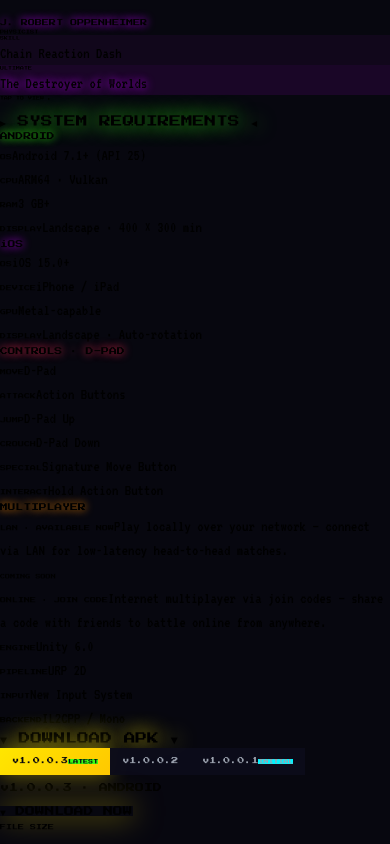
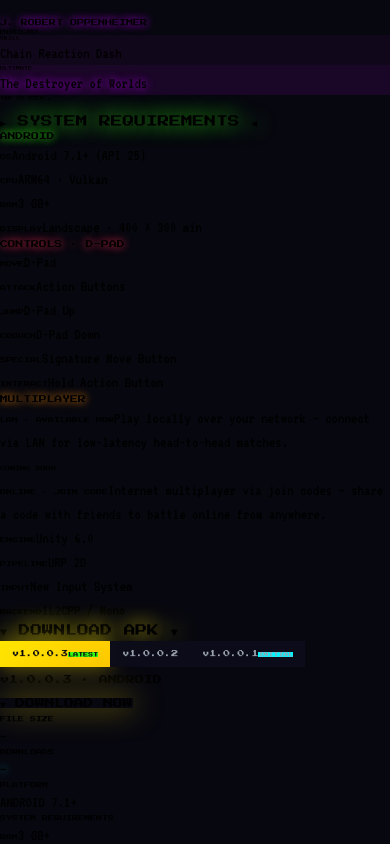
Before and after one commit to gabbyygab/mindOverMatterWp, a React (Vite) app: page / in a window 390 px wide. Shown: the part 6940-7784 px from the top of the page. Built offline with nearby package versions, Linux system fonts and the light colour scheme; no server answers.

Commit message:
v1.0.0.3

```diff
--- a/src/App.jsx
+++ b/src/App.jsx
@@ -154,7 +154,7 @@ const NAV_ITEMS = [
 const TEAM_MEMBERS = [
   {
     name: 'ROBB JULLIAN OLAZO',
-    role: 'Assets Designer',
+    role: 'Assistant Developer',
     img: robbImg,
     accent: '#00F5FF',
     accentClass: 'text-cyan-400',
@@ -722,7 +722,7 @@ export default function App() {
           </SectionTitle>
 
           {/* Mobile Requirements */}
-          <div className="grid grid-cols-1 sm:grid-cols-2 gap-4 mb-4">
+          <div className="mb-4">
             <Panel accent="#39FF14">
               <p className="font-pixel text-green-400 tracking-widest mb-3 sm:mb-4"
                  style={{ fontSize: 'clamp(7px, 2vw, 9px)', textShadow: '0 0 8px #39FF14' }}>
@@ -737,26 +737,6 @@ export default function App() {
                 ].map(([label, val]) => (
                   <div key={label} className="flex items-start gap-1.5 sm:gap-2">
                     <span className="font-pixel text-green-400 shrink-0 w-14 sm:w-16" style={{ fontSize: 'clamp(6px, 1.5vw, 7px)' }}>{label}</span>
-                    <span className="font-vt text-gray-300 text-base sm:text-lg leading-tight">{val}</span>
-                  </div>
-                ))}
-              </div>
-            </Panel>
-
-            <Panel accent="#BF00FF">
-              <p className="font-pixel text-purple-500 tracking-widest mb-3 sm:mb-4"
-                 style={{ fontSize: 'clamp(7px, 2vw, 9px)', textShadow: '0 0 8px #BF00FF' }}>
-                iOS
-              </p>
-              <div className="space-y-2 sm:space-y-3">
-                {[
-                  ['OS', 'iOS 15.0+'],
-                  ['DEVICE', 'iPhone / iPad'],
-                  ['GPU', 'Metal-capable'],
-                  ['DISPLAY', 'Landscape · Auto-rotation'],
-                ].map(([label, val]) => (
-                  <div key={label} className="flex items-start gap-1.5 sm:gap-2">
-                    <span className="font-pixel text-purple-500 shrink-0 w-14 sm:w-16" style={{ fontSize: 'clamp(6px, 1.5vw, 7px)' }}>{label}</span>
                     <span className="font-vt text-gray-300 text-base sm:text-lg leading-tight">{val}</span>
                   </div>
                 ))}
```
